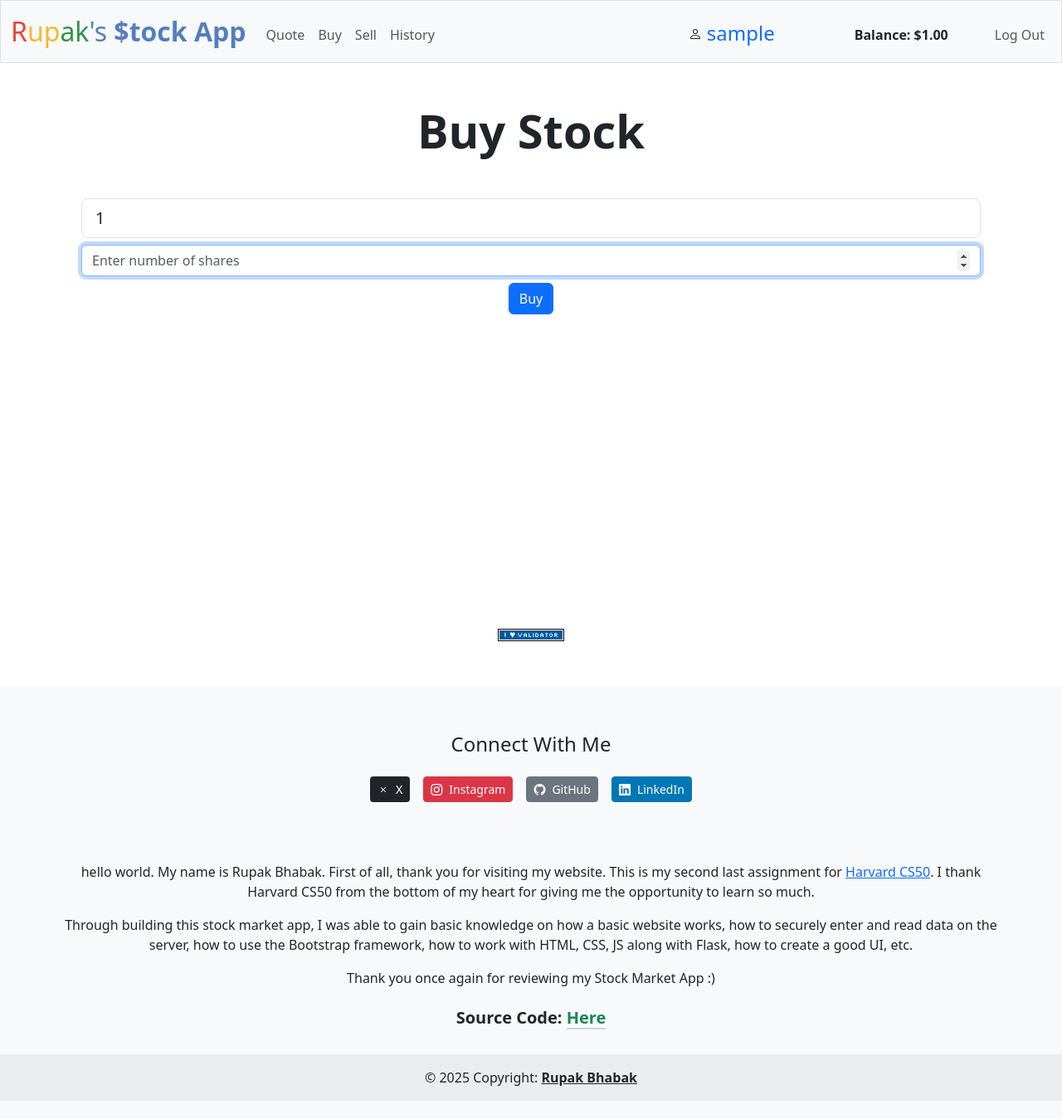
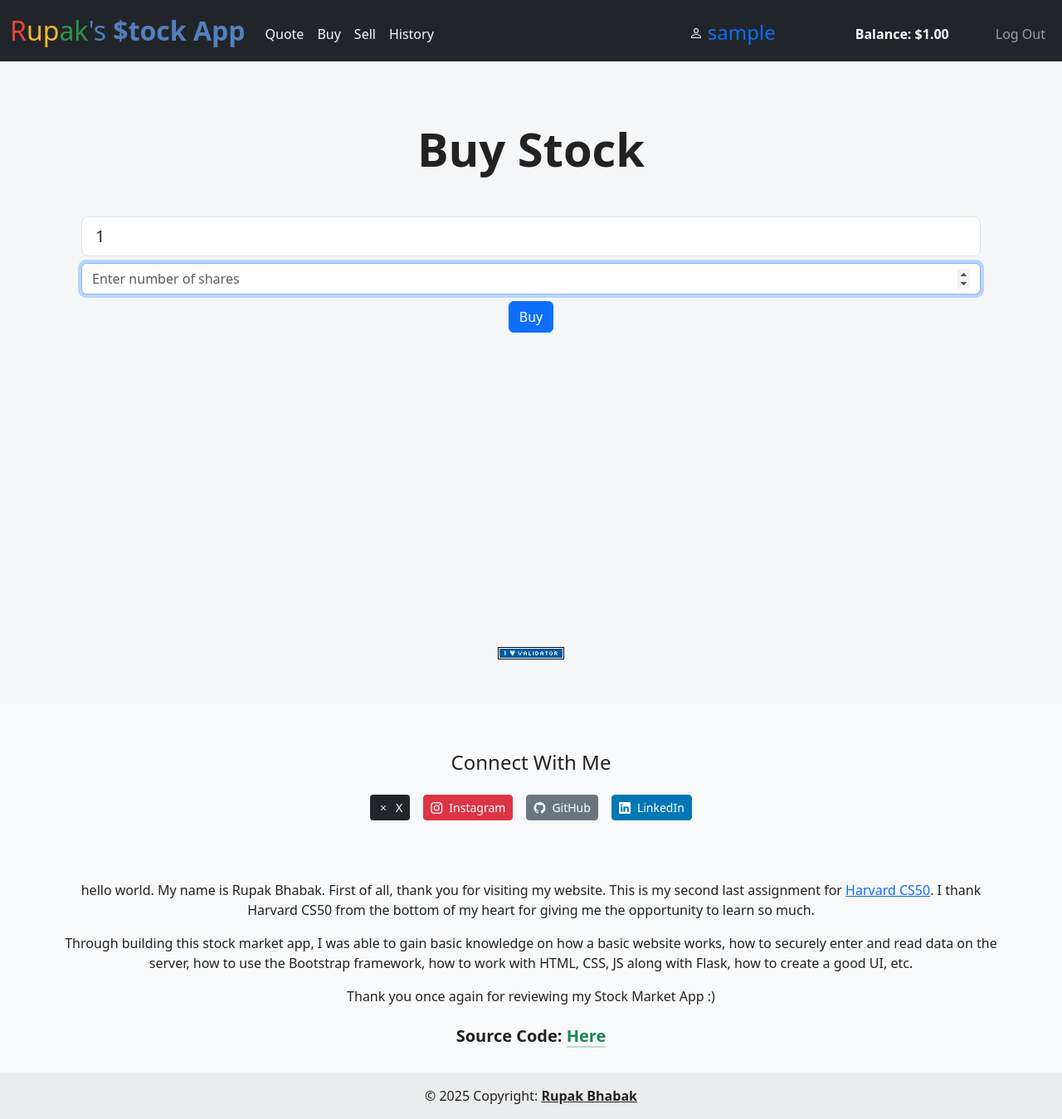
Before and after one commit to RupakBhabak/Stock-App, a Flask app: page /buy in a window 1280 px wide. Shown: the whole page at 83% size. Before the commit the page ends 1327 px from the top, so only its background shows below. Run offline with Flask 3, Linux system fonts and the light colour scheme; a user stored in the database is signed in; tables that the repository leaves empty hold one stand-in row (values such as "Sample post"); some libraries are stand-ins or nearby versions.

Commit message:
ui improvements

```diff
--- a/static/styles.css
+++ b/static/styles.css
@@ -29,3 +29,8 @@
 .default_footer {
     margin-top: 25%;
 }
+
+body {
+    background-color: #f4f6f8;
+    color: #222;
+}
--- a/templates/layout.html
+++ b/templates/layout.html
@@ -26,7 +26,7 @@
 </head>
 
 <body>
-    <nav class="bg-light border navbar navbar-expand-md navbar-light">
+    <nav class="navbar sticky-top navbar-expand-md navbar-dark bg-dark mb-4">
         <div class="container-fluid">
             <a class="navbar-brand" href="/"><span class="red">R</span><span class="yellow">up</span><span
                     class="green">ak</span><span class="blue">'s</span> <span class="blue fw-bold">$tock App</span></a>
@@ -37,15 +37,15 @@
             <div class="collapse navbar-collapse" id="navbar">
                 {% if session["user_id"] %}
                 <ul class="navbar-nav me-auto mt-2">
-                    <li class="nav-item"><a class="nav-link" href="/quote">Quote</a></li>
-                    <li class="nav-item"><a class="nav-link" href="/buy">Buy</a></li>
-                    <li class="nav-item"><a class="nav-link" href="/sell">Sell</a></li>
-                    <li class="nav-item"><a class="nav-link" href="/history">History</a></li>
+                    <li class="nav-item"><a class="nav-link text-light" href="/quote">Quote</a></li>
+                    <li class="nav-item"><a class="nav-link text-light" href="/buy">Buy</a></li>
+                    <li class="nav-item"><a class="nav-link text-light" href="/sell">Sell</a></li>
+                    <li class="nav-item"><a class="nav-link text-light" href="/history">History</a></li>
                 </ul>
                 <ul class="navbar-nav ms-auto mt-2">
                     <li class="nav-item mx-5 ">
                         <div class="fs-4">
-                            <svg xmlns="http://www.w3.org/2000/svg" width="16" height="16" fill="currentColor"
+                            <svg xmlns="http://www.w3.org/2000/svg" width="16" height="16" fill="white"
                                 class="bi bi-person" viewBox="0 2 16 16">
                                 <path
                                     d="M8 8a3 3 0 1 0 0-6 3 3 0 0 0 0 6m2-3a2 2 0 1 1-4 0 2 2 0 0 1 4 0m4 8c0 1-1 1-1 1H3s-1 0-1-1 1-4 6-4 6 3 6 4m-1-.004c-.001-.246-.154-.986-.832-1.664C11.516 10.68 10.289 10 8 10s-3.516.68-4.168 1.332c-.678.678-.83 1.418-.832 1.664z">
@@ -55,7 +55,7 @@
                                 {% block name %} {% endblock %}</a>
                         </div>
                     </li>
-                    <li class="nav-item mx-5 mt-2"><b>Balance: {% block balance %}{% endblock %}</b></li>
+                    <li class="nav-item mx-5 mt-2 text-light"><b>Balance: {% block balance %}{% endblock %}</b></li>
                     <li class="nav-item"><a class="nav-link" href="/logout">Log Out</a></li>
                 </ul>
                 {% else %}
@@ -68,7 +68,7 @@
         </div>
     </nav>
 
-    <main class="container py-5 text-center">
+    <main class="container-sm py-5 text-center">
         {% block main %}{% endblock %}
     </main>
 
```
